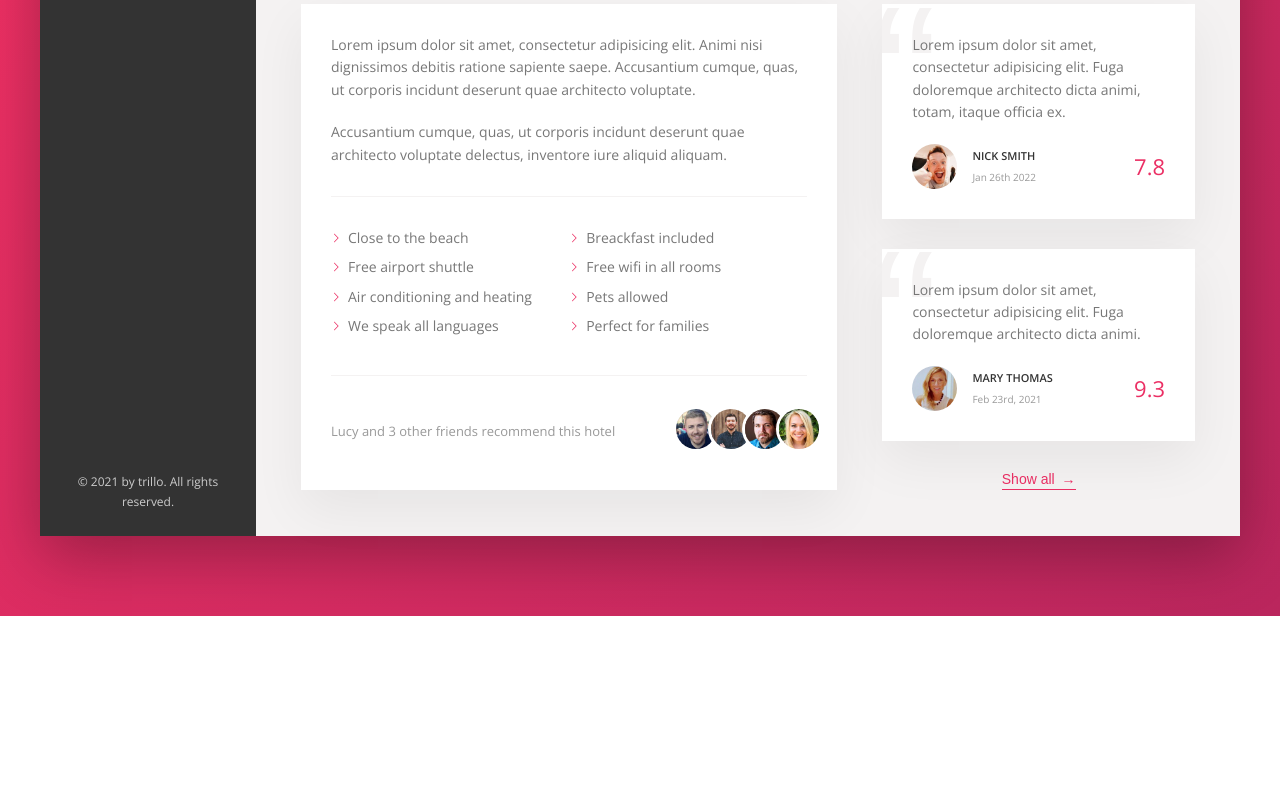
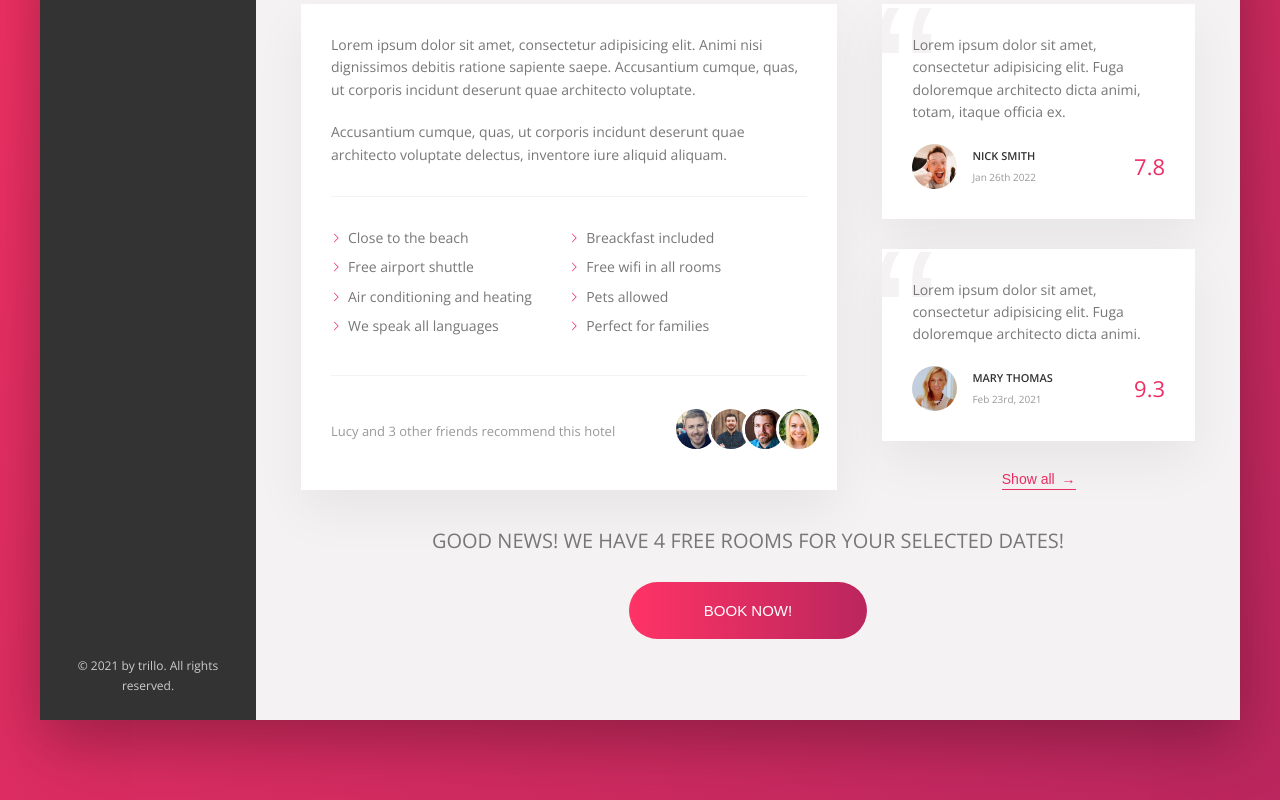
Before and after one commit to abdallah-alaff96/Trillo, a website: page index.html in a window 1280 px wide. Shown: the part 643-1443 px from the top of the page. Before the commit the page ends 1259 px from the top, so only its background shows below. Drawn offline with nearby package versions, Linux system fonts and the light colour scheme.

Commit message:
Building the cta (call to action) part 1

```diff
--- a/index.html
+++ b/index.html
@@ -186,7 +186,7 @@
                 </div>
               </div>
             </div>
-            <figure class="user-review">
+            <div class="user-review">
               <figure class="review">
                 <blockquote class="review__text">
                   Lorem ipsum dolor sit amet, consectetur adipisicing elit. Fuga
@@ -225,7 +225,16 @@
                 </figcaption>
               </figure>
               <button class="btn-inline">Show all <span>&rarr;</span></button>
-            </figure>
+            </div>
+            <div class="cta">
+              <h2 class="cta__book-now">
+                Good news! We have 4 free rooms for your selected dates!
+              </h2>
+              <button class="btn">
+                <span class="btn__visible">Book now!</span>
+                <span class="btn__invisible">Only 4 rooms left</span>
+              </button>
+            </div>
           </div>
         </main>
       </div>
--- a/sass/_components.scss
+++ b/sass/_components.scss
@@ -444,3 +444,63 @@
   color: var(--color-grey-light-2);
   z-index: 1;
 }
+
+////////////////////////////////
+//// call to action
+
+.cta {
+  flex-basis: 100%;
+  text-align: center;
+  padding: 3.5rem 0;
+
+  &__book-now {
+    font-size: 2rem;
+    font-weight: 300;
+    text-transform: uppercase;
+    margin-bottom: 2.5rem;
+  }
+}
+
+.btn {
+  font-size: 1.5rem;
+  font-weight: 300;
+  text-transform: uppercase;
+  border: none;
+  border-radius: 100px;
+  background-image: linear-gradient(
+    to right,
+    var(--color-primary-light),
+    var(--color-primary-dark)
+  );
+  color: #fff;
+  position: relative; // for position absolute in invisible span down there
+  overflow: hidden; // to hide the invisible span
+
+  & > * {
+    display: inline-block; // to consider the padding
+    height: 100%;
+    width: 100%;
+    transition: all 0.3s;
+  }
+
+  &__visible {
+    padding: 2rem 7.5rem;
+  }
+  &__invisible {
+    padding: 2rem 0;
+    // to control the position of invisible span
+    position: absolute;
+    top: -100%;
+    left: 0;
+  }
+
+  // when i hover the btn let the visible do the following:
+  &:hover &__visible {
+    transform: translateY(100%);
+  }
+
+  // when i hover the btn let the invisible do the following:
+  &:hover &__invisible {
+    top: 0;
+  }
+}
--- a/sass/_layouts.scss
+++ b/sass/_layouts.scss
@@ -39,6 +39,7 @@
 .detail {
   font-size: 1.4rem;
   display: flex;
+  flex-wrap: wrap;
   padding: 4.5rem;
   background-color: var(--color-grey-light-2);
   border-bottom: var(--line);
```
Also changed, not shown: css/style.css.
